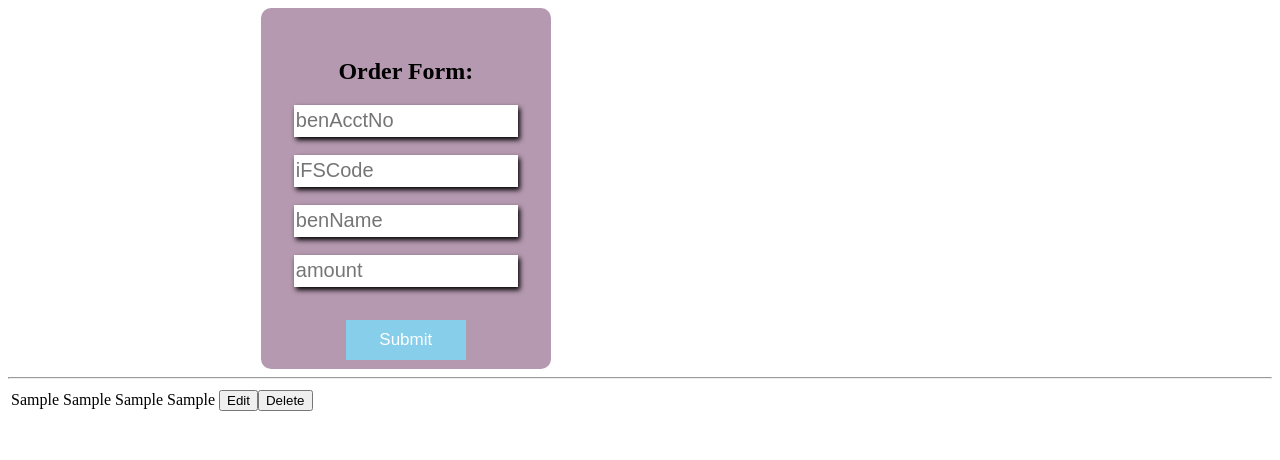
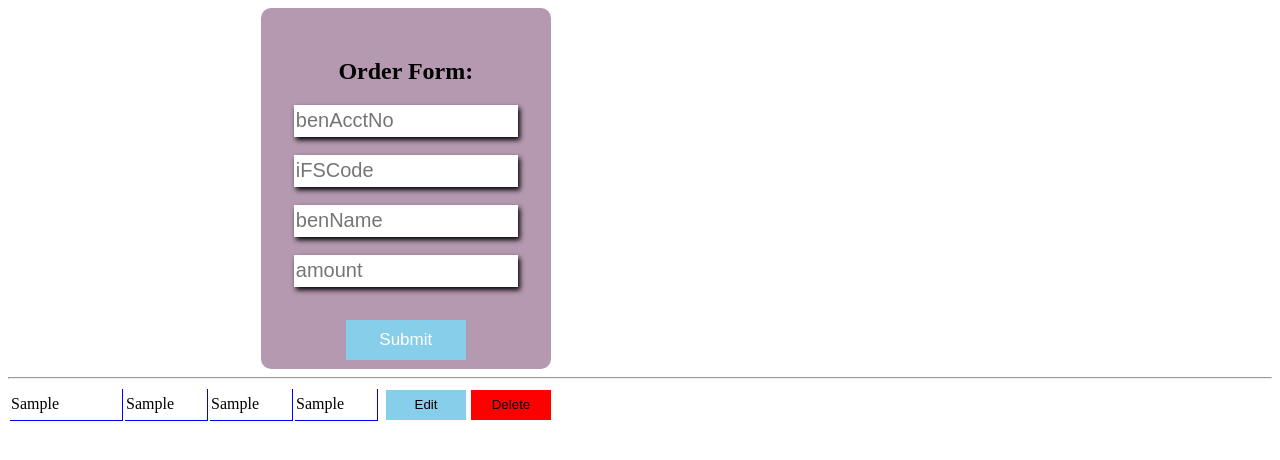
Before and after one commit to Melkam22/crudoperationwzreact1, a React (Create React App) app: page / in a window 1280 px wide. Both pictures are taken after typing "Sample", "Sample", "Sample", "Sample" into the empty fields and a click on the button "Submit". Shown: the top 460 px of the page. Built offline with nearby package versions, Linux system fonts and the light colour scheme.

Commit message:
btns and tables styled

```diff
--- a/src/App.css
+++ b/src/App.css
@@ -27,3 +27,39 @@
   font-size: 20px;
   width: 220px;
 }
+/* from transactionList */
+.edit {
+  background: skyblue;
+  border: none;
+  margin-left: 5px;
+  width: 80px;
+  height: 30px;
+}
+.dlt {
+  background: red;
+  border: none;
+  margin-left: 5px;
+  width: 80px;
+  height: 30px;
+}
+.one {
+  margin-left: 100px;
+  border-bottom: 1px solid blue;
+  border-right: 1px solid blue;
+  width: 110px;
+}
+.two {
+  border-bottom: 1px solid blue;
+  border-right: 1px solid blue;
+  width: 80px;
+}
+.three {
+  border-bottom: 1px solid blue;
+  border-right: 1px solid blue;
+  width: 80px;
+}
+.four {
+  border-bottom: 1px solid blue;
+  border-right: 1px solid blue;
+  width: 80px;
+}
--- a/src/components/TransactionList.js
+++ b/src/components/TransactionList.js
@@ -60,14 +60,21 @@ class TransactionList extends Component {
           <tbody>
             {this.state.list.map((item, a) => {
               return (
-                <tr key={a}>
-                  <td>{item.benAcctNo}</td>
-                  <td>{item.iFSCode}</td>
-                  <td>{item.benName}</td>
-                  <td>{item.amount}</td>
+                <tr key={a} className="frame">
+                  <td className="one">{item.benAcctNo}</td>
+                  <td className="two">{item.iFSCode}</td>
+                  <td className="three">{item.benName}</td>
+                  <td className="four">{item.amount}</td>
                   <td>
-                    <button onClick={() => this.handleEdit(a)}>Edit</button>
-                    <button onClick={() => this.handleDelete(a)}>Delete</button>
+                    <button className="edit" onClick={() => this.handleEdit(a)}>
+                      Edit
+                    </button>
+                    <button
+                      className="dlt"
+                      onClick={() => this.handleDelete(a)}
+                    >
+                      Delete
+                    </button>
                   </td>
                 </tr>
               );
```
